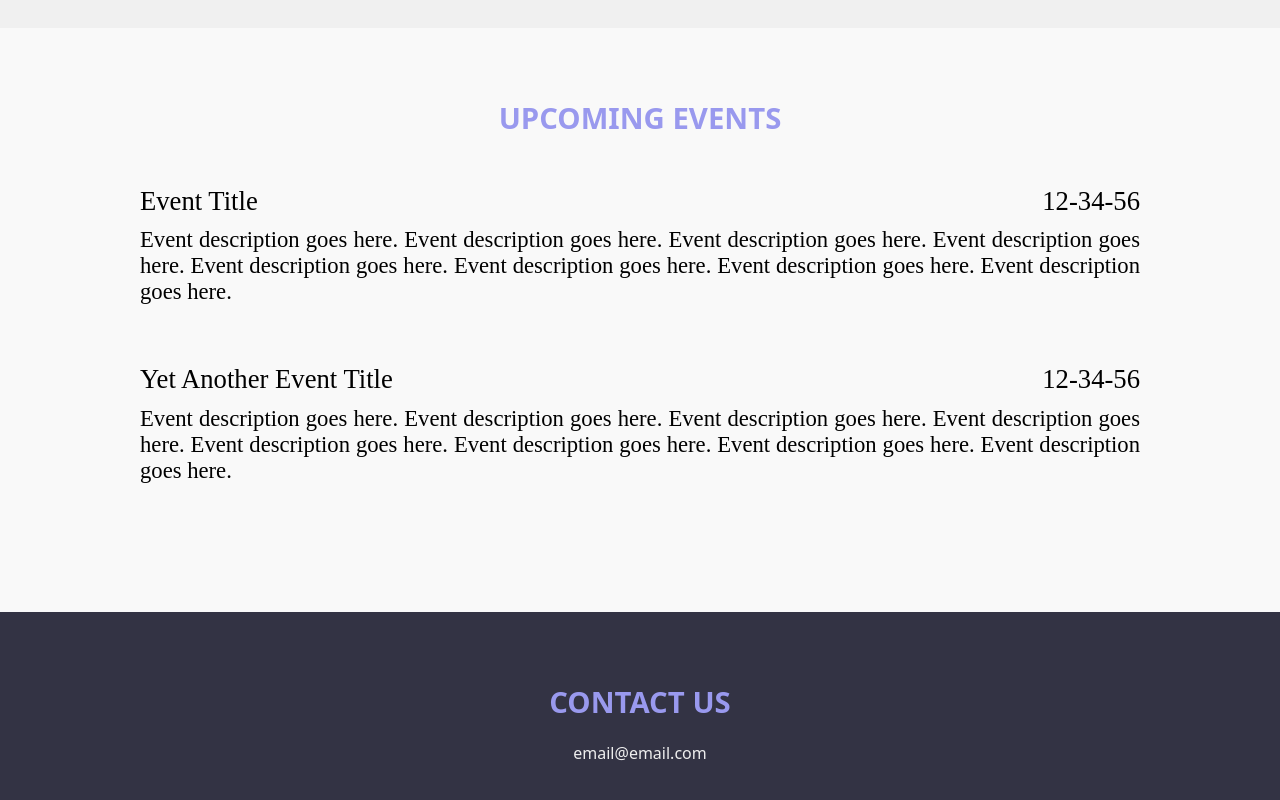
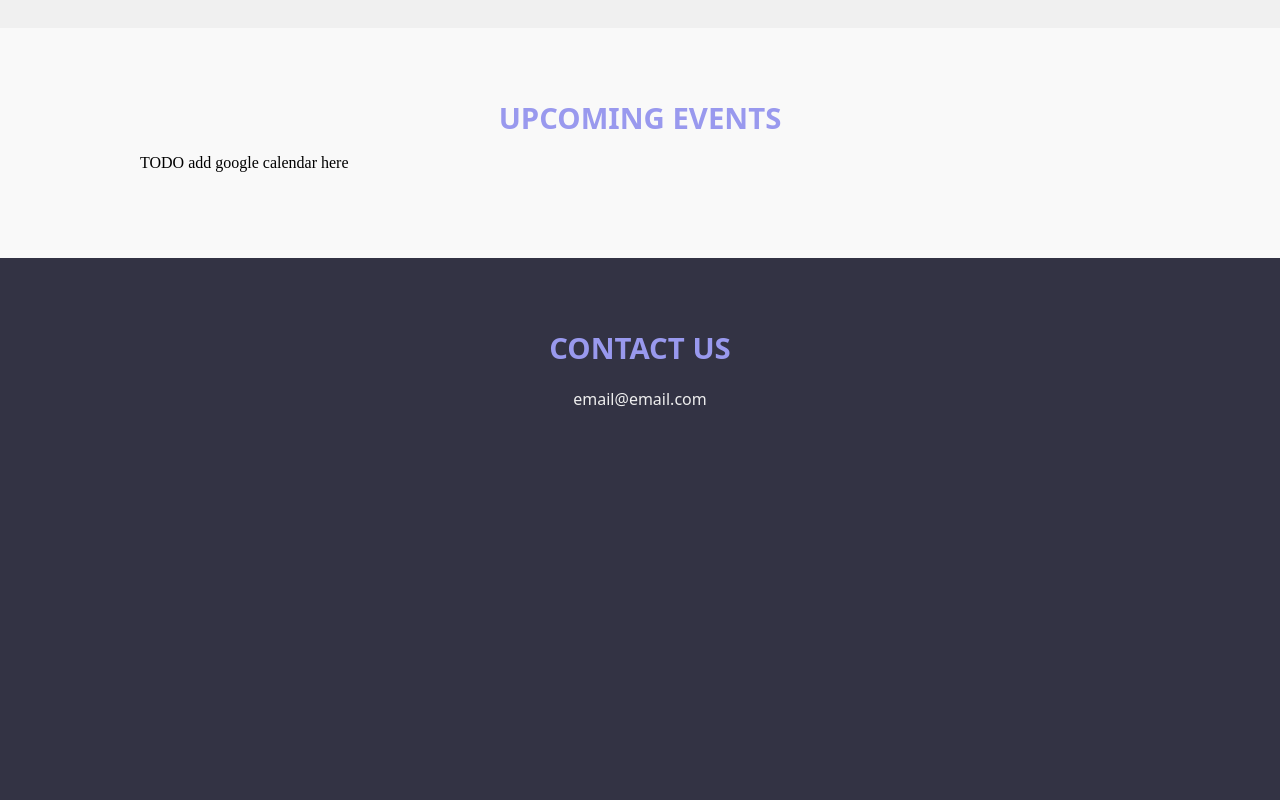
Before and after one commit to creative-computing-club/creative-computing-club.github.io, a plain HTML site: page index.html in a window 1280 px wide. Shown: the part 1078-1878 px from the top of the page. After the commit the page ends 1558 px from the top, so only its background shows below. Drawn offline with Linux system fonts and the light colour scheme.

Commit message:
removed part with events

```diff
--- a/index.html
+++ b/index.html
@@ -32,24 +32,7 @@
         <div id="upcoming" class="main-section">
             <div class="section-container">
                 <p class="section-title">UPCOMING EVENTS</p>
-
-                <!-- Events List -->
-                <ul id="event-list">
-                    <li>
-                        <p class="event-title">Event Title</p>
-                        <p class="event-date">12-34-56</p>
-                        <p class="event-description">
-                            Event description goes here. Event description goes here. Event description goes here. Event description goes here. Event description goes here. Event description goes here. Event description goes here. Event description goes here.
-                        </p>
-                    </li>
-                    <li>
-                        <p class="event-title">Yet Another Event Title</p>
-                        <p class="event-date">12-34-56</p>
-                        <p class="event-description">
-                            Event description goes here. Event description goes here. Event description goes here. Event description goes here. Event description goes here. Event description goes here. Event description goes here. Event description goes here.
-                        </p>
-                    </li>
-                </ul>
+                <p>TODO add google calendar here</p>
             </div>
         </div>
 
```
